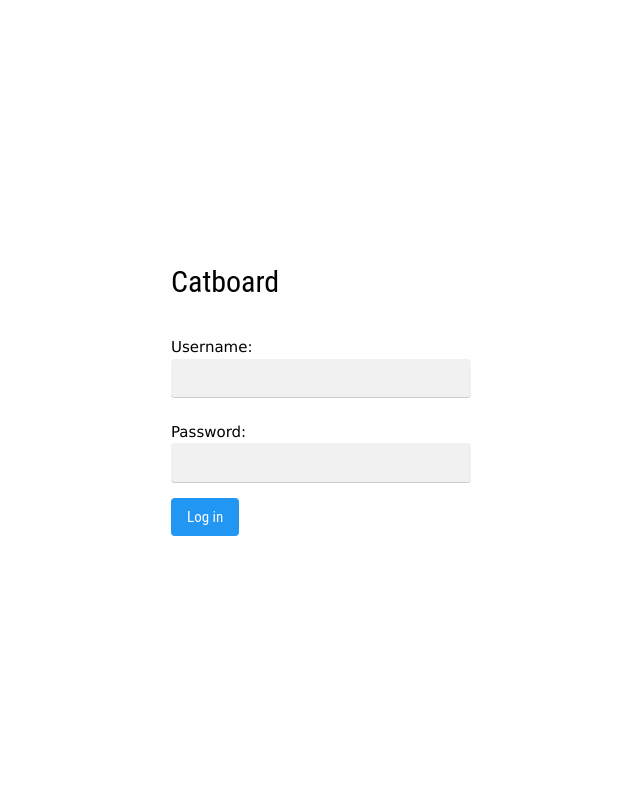
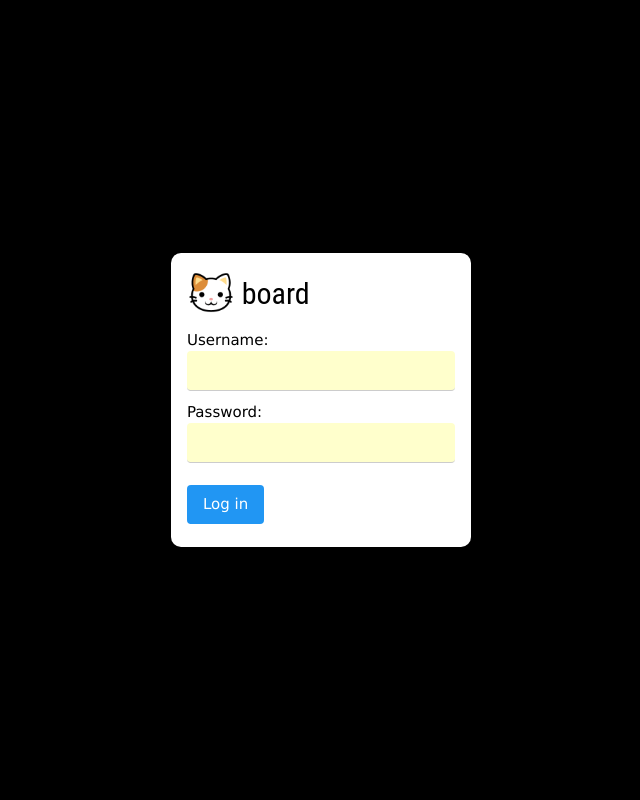
Before and after one commit to dvolk/catboard, a Flask app: page /login in a window 1280 px wide. Shown: the whole page, without its empty margins (319-959 px from the left). Run offline with Flask 2, Linux system fonts and the light colour scheme; some libraries are stand-ins or nearby versions.

Commit message:
update login page

```diff
--- a/templates/login.jinja2
+++ b/templates/login.jinja2
@@ -22,27 +22,27 @@
     {% endblock %}
   </style>
 
-  <body>
+  <body class="w3-black">
     <div style="display: flex; justify-content: center; align-items: center; height: 100vh;">
-      <div style="width: 300px;">
+      <div style="border-radius: 10px;width: 300px;" class="w3-white w3-padding">
         <h2>
-          Catboard
+          <img style="position: relative; top: -4px;" height=45 src="{{ url_for('static', filename="cat-face_1f431.png") }}">
+            board
         </h2>
-        <br/>
         <form method="post">
           <Label>Username:
-            <input class="w3-input w3-light-gray w3-round" name="username">
+            <input class="w3-input w3-pale-yellow w3-round" name="username">
+          </label>
+
+          <div style="margin-bottom: 10px;"></div>
+
+          <label>Password:
+            <input class="w3-input w3-pale-yellow w3-round" name="password" type="password">
           </label>
 
           <br/>
 
-          <label>Password:
-            <input class="w3-input w3-light-gray w3-round" name="password" type="password">
-          </label>
-
-          <p>
-            <button class="w3-btn w3-blue w3-round" type="submit">Log in</button>
-          </p>
+          <button class="w3-btn w3-blue w3-round" type="submit">Log in</button>
 
         </form>
       </div>
```
Also changed, not shown: static/cat-face_1f431.png (added).
